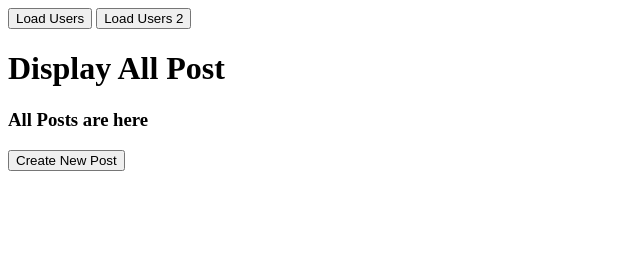
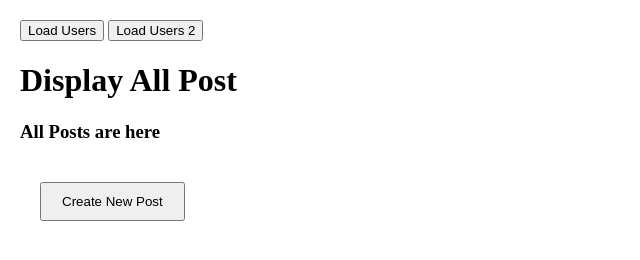
Before and after one commit to yasinarafat39/web_day80_explore_API, a plain HTML site: page index.html in a window 1280 px wide. Shown: the whole page, without its empty margins (0-640 px from the left). Drawn offline with Linux system fonts and the light colour scheme; no server answers.

Commit message:
'Create New Button' style

```diff
--- a/index.html
+++ b/index.html
@@ -6,6 +6,10 @@
     <title>JSON, API</title>
 
     <style>
+        body{
+            margin: 20px;
+        }
+
         .post{
             background-color:cadetblue;
             color: rgb(233, 229, 229);
@@ -27,6 +31,11 @@
             font-size: 20px;
             font-weight: 600;
             margin-left: 50px;
+        }
+        .postingBtn{
+            margin: 20px;
+            padding: 10px 20px;
+            cursor: pointer;
         }
     </style>
 
@@ -50,7 +59,7 @@
     <main>
         <section>
             <h3>All Posts are here</h3>
-            <button onclick="createNewPost()">Create New Post</button> <span id="loader" class="loader hidden">Posting...</span>
+            <button onclick="createNewPost()" class="postingBtn">Create New Post</button> <span id="loader" class="loader hidden">Posting...</span>
             <div id="postsContainer">
 
             </div>
```
